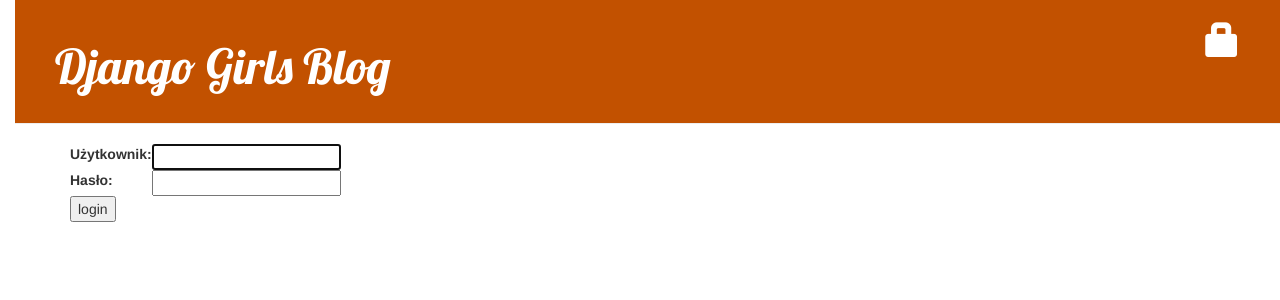
After one commit to UserMarekDrag/my-first-blog, a Django app: page /accounts/login/ in a window 1280 px wide. The commit adds this page. Shown: the top 300 px of the page. Run offline with Django 3.2, Linux system fonts and the light colour scheme; some libraries are stand-ins or nearby versions.

Commit message:
Adedd authorization and authentication login site

```diff
--- a/blog/templates/blog/base.html
+++ b/blog/templates/blog/base.html
@@ -14,6 +14,9 @@
         {% if user.is_authenticated %}
             <a href="{% url 'post_new' %}" class="top-menu"><span class="glyphicon glyphicon-plus"></span></a>
             <a href="{% url 'post_draft_list' %}" class="top-menu"><span class="glyphicon glyphicon-edit"></span></a>
+            <p class="top-menu">Hello {{ user.username }} <small>(<a href="{% url 'logout' %}">Log out</a>)</small></p>
+        {% else %}
+            <a href="{% url 'login' %}" class="top-menu"><span class="glyphicon glyphicon-lock"></span></a>
         {% endif %}
         <h1><a href="/">Django Girls Blog</a></h1>
     </div>
--- /dev/null
+++ b/blog/templates/registration/login.html
@@ -0,0 +1,24 @@
+{% extends "blog/base.html" %}
+
+{% block content %}
+    {% if form.errors %}
+        <p>Your username and password didn't match. Please try again.</p>
+    {% endif %}
+
+    <form method="post" action="{% url 'login' %}">
+    {% csrf_token %}
+        <table>
+        <tr>
+            <td>{{ form.username.label_tag }}</td>
+            <td>{{ form.username }}</td>
+        </tr>
+        <tr>
+            <td>{{ form.password.label_tag }}</td>
+            <td>{{ form.password }}</td>
+        </tr>
+        </table>
+
+        <input type="submit" value="login" />
+        <input type="hidden" name="next" value="{{ next }}" />
+    </form>
+{% endblock %}
--- a/blog/views.py
+++ b/blog/views.py
@@ -16,6 +16,7 @@
     return render(request, 'blog/post_detail.html', {'post': post})
 
 
+@login_required
 def post_new(request):
     if request.method == 'POST':
         form = PostForm(request.POST)
@@ -29,6 +30,7 @@
     return render(request, 'blog/post_edit.html', {'form': form})
 
 
+@login_required
 def post_edit(request, pk):
     post = get_object_or_404(Post, pk=pk)
     if request.method == "POST":
@@ -43,6 +45,7 @@
     return render(request, 'blog/post_edit.html', {'form': form})
 
 
+@login_required
 def post_draft_list(request):
     posts = Post.objects.filter(published_date__isnull=True).order_by('created_date')
     return render(request, 'blog/post_draft_list.html', {'posts': posts})
@@ -53,12 +56,14 @@
     self.save()
 
 
+@login_required
 def post_publish(request, pk):
     post = get_object_or_404(Post, pk=pk)
     post.publish()
     return redirect('post_detail', pk=pk)
 
 
+@login_required
 def post_remove(request, pk):
     post = get_object_or_404(Post, pk=pk)
     post.delete()
--- a/mysite/settings.py
+++ b/mysite/settings.py
@@ -27,6 +27,7 @@
 
 ALLOWED_HOSTS = ['127.0.0.1', '.pythonanywhere.com']
 
+LOGIN_REDIRECT_URL = '/'
 
 # Application definition
 
--- a/mysite/urls.py
+++ b/mysite/urls.py
@@ -15,8 +15,12 @@
 """
 from django.contrib import admin
 from django.urls import path, include
+from django.contrib.auth import views
+
 
 urlpatterns = [
     path('admin/', admin.site.urls),
+    path('accounts/login/', views.LoginView.as_view(), name='login'),
+    path('accounts/logout/', views.LogoutView.as_view(next_page='/'), name='logout'),
     path('', include('blog.urls')),
 ]
```
